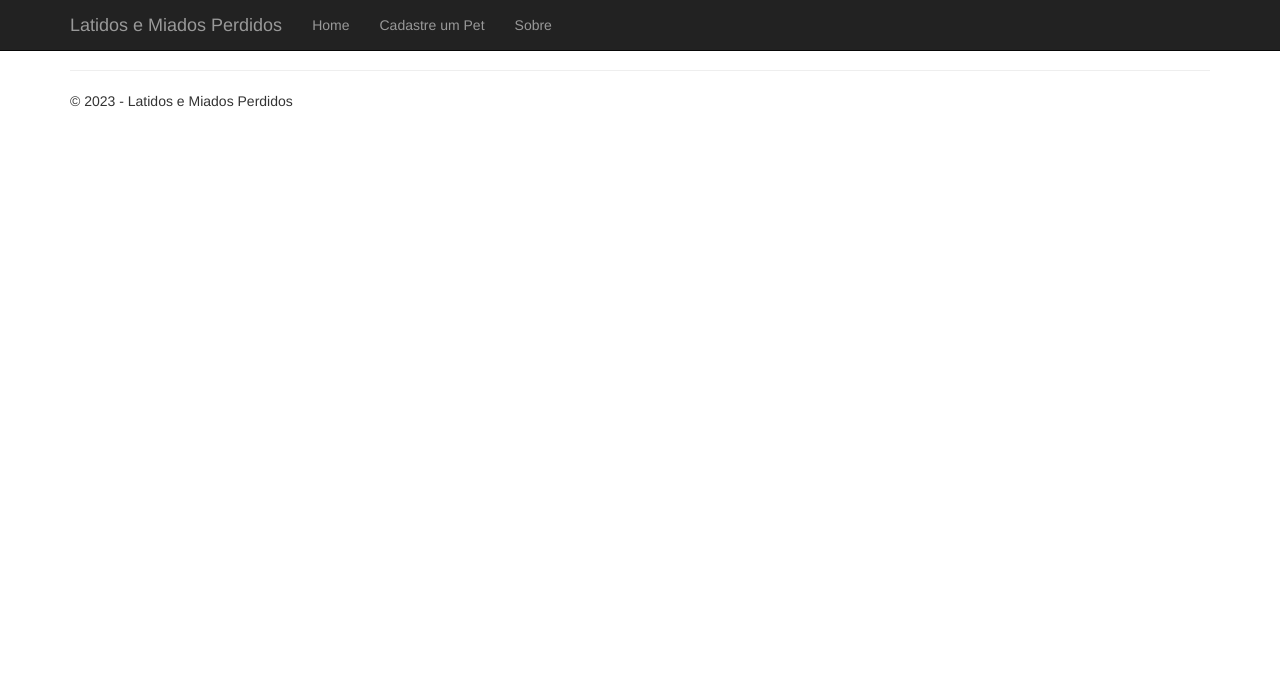
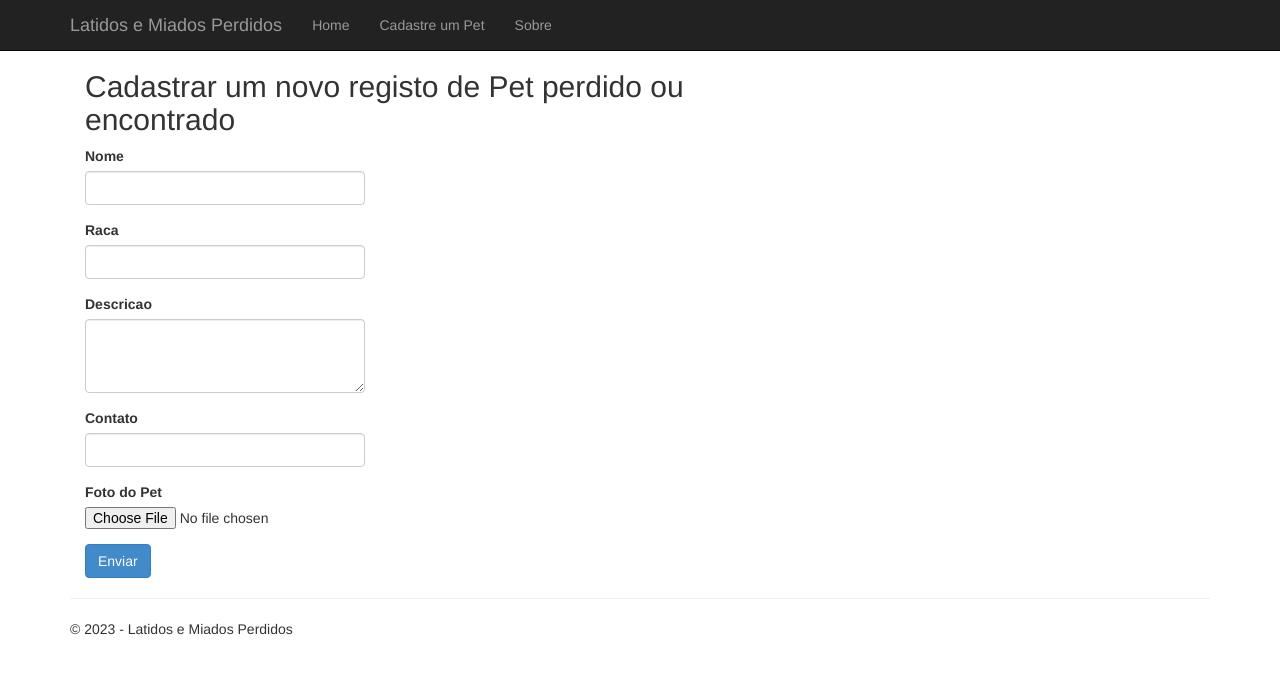
Before and after one commit to Nilo-Univesp/vagas-emprego, a Flask app: page /formpet in a window 1280 px wide. Shown: the top 674 px of the page. Run offline with Flask 2, Linux system fonts and the light colour scheme; parts of the project's set-up code (start-up, migrations or seed data) failed here and were passed over; some libraries are stand-ins or nearby versions.

Commit message:
Adicionado página de formulário

```diff
--- a/LatidosMiadosPerdidos/LatidosMiadosPerdidos/templates/formpet.html
+++ b/LatidosMiadosPerdidos/LatidosMiadosPerdidos/templates/formpet.html
@@ -2,6 +2,35 @@
 
 {% block content %}
 
-
+<div class="container">
+    <div class="row">
+        <div class="col-md-8 offset-md-2">
+            <h2>Cadastrar um novo registo de Pet perdido ou encontrado</h2>
+            <form method="POST" action="/register-pet">
+                <div class="form-group">
+                    <label for="pet-name">Nome</label>
+                    <input type="text" class="form-control" id="pet-name" name="pet-name" required>
+                </div>
+                <div class="form-group">
+                    <label for="pet-breed">Raca</label>
+                    <input type="text" class="form-control" id="pet-breed" name="pet-breed" required>
+                </div>
+                <div class="form-group">
+                    <label for="pet-description">Descricao</label>
+                    <textarea class="form-control" id="pet-description" name="pet-description" rows="3" required></textarea>
+                </div>
+                <div class="form-group">
+                    <label for="contact">Contato</label>
+                    <input type="text" class="form-control" id="contact" name="contact" required>
+                </div>
+                <div class="form-group">
+                    <label for="pet-image">Foto do Pet</label>
+                    <input type="file" class="form-control-file" id="pet-image" name="pet-image">
+                </div>
+                <button type="submit" class="btn btn-primary">Enviar</button>
+            </form>
+        </div>
+    </div>
+</div>
 
 {% endblock %}
--- a/LatidosMiadosPerdidos/LatidosMiadosPerdidos/templates/index.html
+++ b/LatidosMiadosPerdidos/LatidosMiadosPerdidos/templates/index.html
@@ -11,7 +11,7 @@
 
 <div class="row">
     <div class="col-md-8">
-        <h2>Animais perdidos/encontrados</h2>
+        <h2>Animais perdidos ou encontrados</h2>
         <table class="table">
             <thead>
                 <tr>
```
